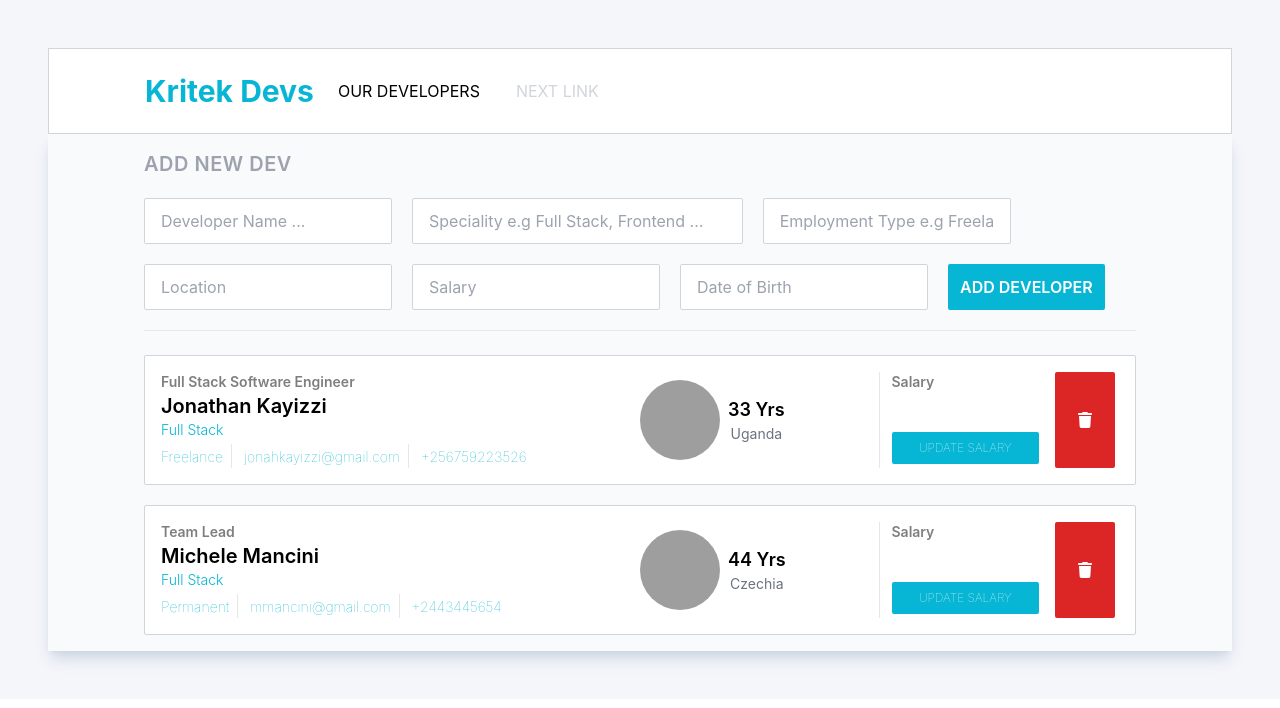
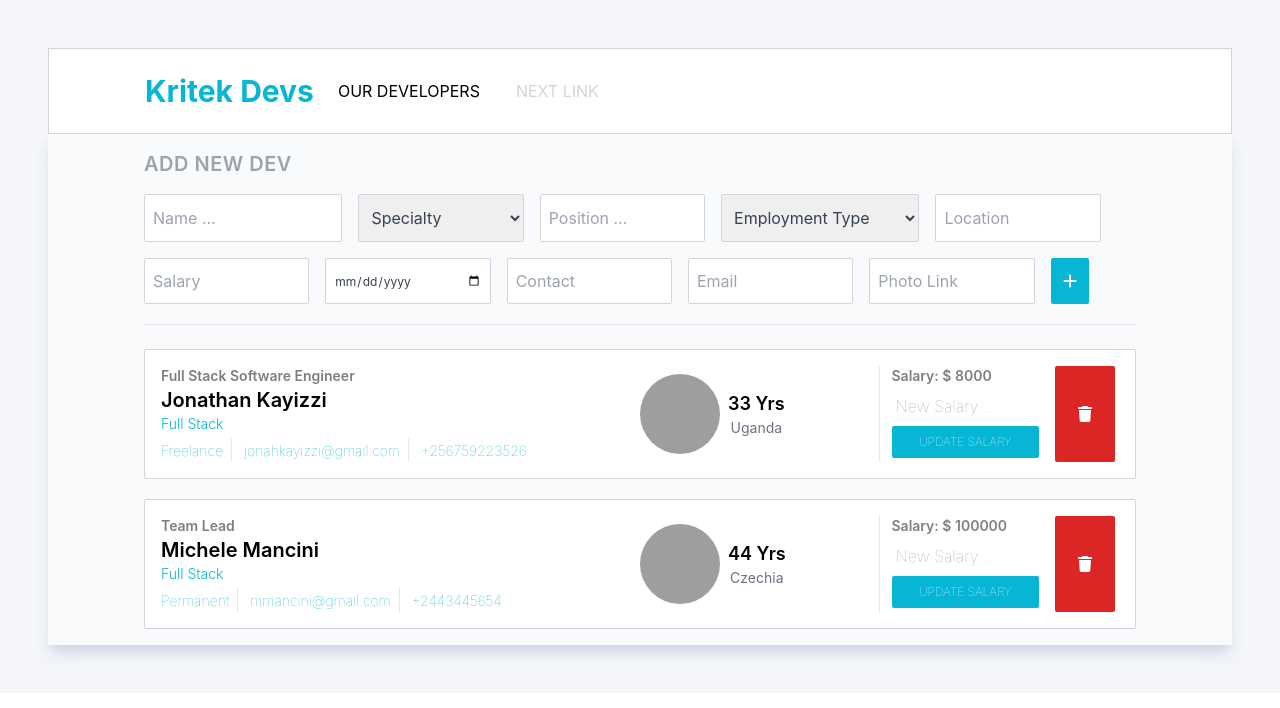
Before and after one commit to JonahKayizzi/kritek-dev-team, a React (Create React App) app: page / in a window 1280 px wide. Shown: the top 708 px of the page. Built offline with nearby package versions, Linux system fonts and the light colour scheme; data requests are answered from the project's data file; grey boxes are pictures that could not be loaded.

Commit message:
Adjust form size and add more fields

```diff
--- a/data/db.json
+++ b/data/db.json
@@ -7,7 +7,7 @@
       "specialty": "Full Stack",
       "type": "Permanent",
       "location": "Czechia",
-      "salary": "",
+      "salary": "100000",
       "dob": "1979-03-15",
       "contact": "+2443445654",
       "email": "mmancini@gmail.com",
@@ -20,7 +20,7 @@
       "specialty": "Full Stack",
       "type": "Freelance",
       "location": "Uganda",
-      "salary": "",
+      "salary": "8000",
       "dob": "1990-01-26",
       "contact": "+256759223526",
       "email": "jonahkayizzi@gmail.com",
--- a/src/components/DevForm.js
+++ b/src/components/DevForm.js
@@ -1,6 +1,9 @@
 import React from 'react';
 // eslint-disable-next-line import/no-extraneous-dependencies
 import PropTypes from 'prop-types';
+import { FontAwesomeIcon } from '@fortawesome/react-fontawesome';
+// eslint-disable-next-line import/no-extraneous-dependencies
+import { faPlus } from '@fortawesome/free-solid-svg-icons';
 
 const DevForm = (props) => {
   const { addDevProp } = props;
@@ -23,8 +26,6 @@ const DevForm = (props) => {
     });
   };
 
-  console.log(devItem);
-
   const handleSubmit = (e) => {
     e.preventDefault();
     addDevProp(devItem);
@@ -41,64 +42,104 @@ const DevForm = (props) => {
   return (
     <form
       onSubmit={handleSubmit}
-      className="border-b mb-1 pb-5 flex flex-row flex-wrap gap-5"
+      className="border-b mb-1 pb-5 flex flex-row flex-wrap gap-4"
     >
       <p className="text-gray-400 text-xl font-semibold tracking-wide text-left w-full">
         ADD NEW DEV
       </p>
       <input
-        className="w-1/4 border border-gray-300 rounded-sm py-3 py-2 px-4 text-gray-700 leading-tight focus:outline-none focus:bg-white focus:border-gray-500"
+        className="w-1/5 border border-gray-300 rounded-sm py-3 py-2 px-2 text-gray-700 leading-tight focus:outline-none focus:bg-white focus:border-gray-500"
         type="text"
-        placeholder="Developer Name ..."
-        value={devItem.devName}
+        placeholder="Name ..."
+        value={devItem.name}
         onChange={handleChange}
-        name="devName"
+        name="name"
+      />
+      <select
+        className="w-1/6 border border-gray-300 rounded-sm py-3 py-2 px-2 text-gray-700 leading-tight focus:outline-none focus:bg-white focus:border-gray-500"
+        value={devItem.specialty}
+        onChange={handleChange}
+        name="specialty"
+      >
+        <option value="">Specialty</option>
+        <option value="Full Stack">Full Stack</option>
+        <option value="Frontend">Frontend</option>
+        <option value="Backend">Backend</option>
+        <option value="Mobile Development">Mobile Development</option>
+      </select>
+      <input
+        className="w-1/6 border border-gray-300 rounded-sm py-3 py-2 px-2 text-gray-700 leading-tight focus:outline-none focus:bg-white focus:border-gray-500"
+        type="text"
+        placeholder="Position ..."
+        value={devItem.position}
+        onChange={handleChange}
+        name="position"
+      />
+      <select
+        className="w-1/5 border border-gray-300 rounded-sm py-3 py-2 px-2 text-gray-700 leading-tight focus:outline-none focus:bg-white focus:border-gray-500"
+        value={devItem.type}
+        onChange={handleChange}
+        name="type"
+      >
+        <option value="">Employment Type</option>
+        <option value="Freelance">Freelance</option>
+        <option value="Full Time">Full Time</option>
+        <option value="Part Time">Part Time</option>
+        <option value="Contract">Contract</option>
+      </select>
+      <input
+        className="w-1/6 border border-gray-300 rounded-sm py-3 py-2 px-2 text-gray-700 leading-tight focus:outline-none focus:bg-white focus:border-gray-500"
+        type="text"
+        placeholder="Location"
+        value={devItem.location}
+        onChange={handleChange}
+        name="location"
       />
       <input
-        className="w-1/3 border border-gray-300 rounded-sm py-3 py-2 px-4 text-gray-700 leading-tight focus:outline-none focus:bg-white focus:border-gray-500"
+        className="w-1/6 border border-gray-300 rounded-sm py-3 py-2 px-2 text-gray-700 leading-tight focus:outline-none focus:bg-white focus:border-gray-500"
         type="text"
-        placeholder="Speciality e.g Full Stack, Frontend ..."
-        value={devItem.devSpecialty}
+        placeholder="Salary"
+        value={devItem.salary}
         onChange={handleChange}
-        name="devSpecialty"
+        name="salary"
       />
       <input
-        className="w-1/4 border border-gray-300 rounded-sm py-3 py-2 px-4 text-gray-700 leading-tight focus:outline-none focus:bg-white focus:border-gray-500"
-        type="text"
-        placeholder="Employment Type e.g Freelance, Full Time ..."
-        value={devItem.devEmploymentType}
+        className="w-1/6 text-xs border border-gray-300 rounded-sm py-2 px-2 text-gray-700 leading-tight focus:outline-none focus:bg-white focus:border-gray-500"
+        type="date"
+        placeholder="Date of Birth"
+        value={devItem.dob}
         onChange={handleChange}
-        name="devEmploymentType"
+        name="dob"
       />
       <input
-        className="w-1/4 border border-gray-300 rounded-sm py-3 py-2 px-4 text-gray-700 leading-tight focus:outline-none focus:bg-white focus:border-gray-500"
+        className="w-1/6 border border-gray-300 rounded-sm py-3 py-2 px-2 text-gray-700 leading-tight focus:outline-none focus:bg-white focus:border-gray-500"
         type="text"
-        placeholder="Location"
-        value={devItem.devLocation}
+        placeholder="Contact"
+        value={devItem.contact}
         onChange={handleChange}
-        name="devLocation"
+        name="contact"
       />
       <input
-        className="w-1/4 border border-gray-300 rounded-sm py-3 py-2 px-4 text-gray-700 leading-tight focus:outline-none focus:bg-white focus:border-gray-500"
+        className="w-1/6 border border-gray-300 rounded-sm py-3 py-2 px-2 text-gray-700 leading-tight focus:outline-none focus:bg-white focus:border-gray-500"
         type="text"
-        placeholder="Salary"
-        value={devItem.devSalary}
+        placeholder="Email"
+        value={devItem.email}
         onChange={handleChange}
-        name="devSalary"
+        name="email"
       />
       <input
-        className="w-1/4 border border-gray-300 rounded-sm py-3 py-2 px-4 text-gray-700 leading-tight focus:outline-none focus:bg-white focus:border-gray-500"
+        className="w-1/6 border border-gray-300 rounded-sm py-3 py-2 px-2 text-gray-700 leading-tight focus:outline-none focus:bg-white focus:border-gray-500"
         type="text"
-        placeholder="Date of Birth"
-        value={devItem.devDateOfBirth}
+        placeholder="Photo Link"
+        value={devItem.photo}
         onChange={handleChange}
-        name="devDateOfBirth"
+        name="photo"
       />
       <button
         className="font-semibold bg-cyan-500 text-white rounded-sm py-2 px-3 hover:bg-cyan-600 focus:outline-none focus:shadow-outline"
         type="submit"
       >
-        ADD DEVELOPER
+        <FontAwesomeIcon icon={faPlus} />
       </button>
     </form>
   );
--- a/src/components/OurDevs.js
+++ b/src/components/OurDevs.js
@@ -100,7 +100,7 @@ const OurDevs = () => {
         </div>
         <div className="w-1/4 flex gap-4">
           <div className="w-2/3 text-left pl-3">
-            <p className="text-sm font-semibold opacity-50">Salary</p>
+            <p className="text-sm font-semibold opacity-50">{`Salary: $ ${dev.salary}`}</p>
             <form
               onSubmit={(e) => handleSalaryUpdate(e, dev)}
               className="flex flex-col gap-1 text-md font-thin mt-1"
@@ -109,7 +109,7 @@ const OurDevs = () => {
                 type="text"
                 onChange={onSalaryChange}
                 className="p-1"
-                placeholder={dev.salary}
+                placeholder="New Salary..."
               />
               <button
                 className="bg-cyan-500 text-xs h-8 rounded-sm text-white hover:bg-cyan-600"
```
Also changed, not shown: data/.~db.json (deleted).
